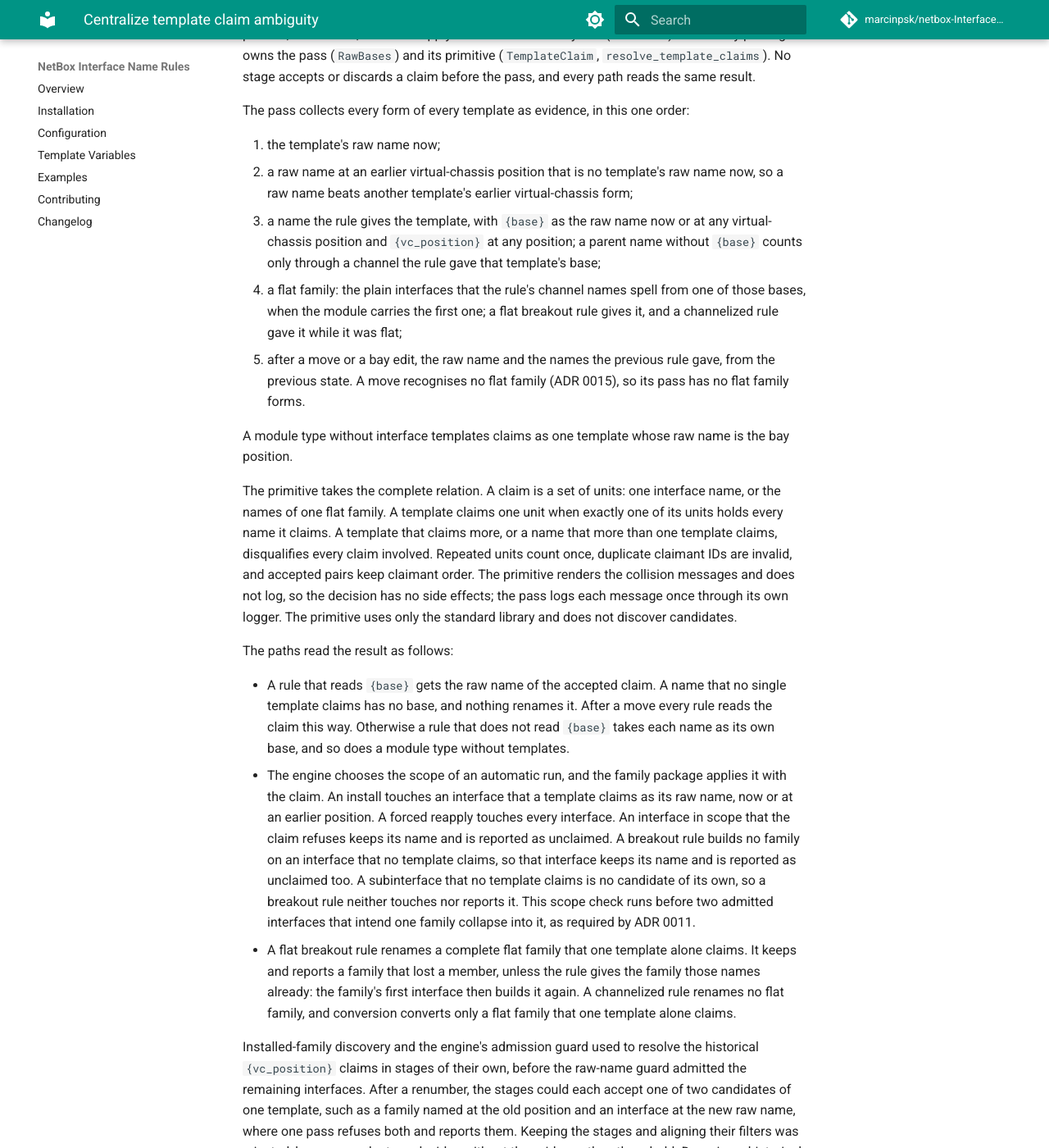
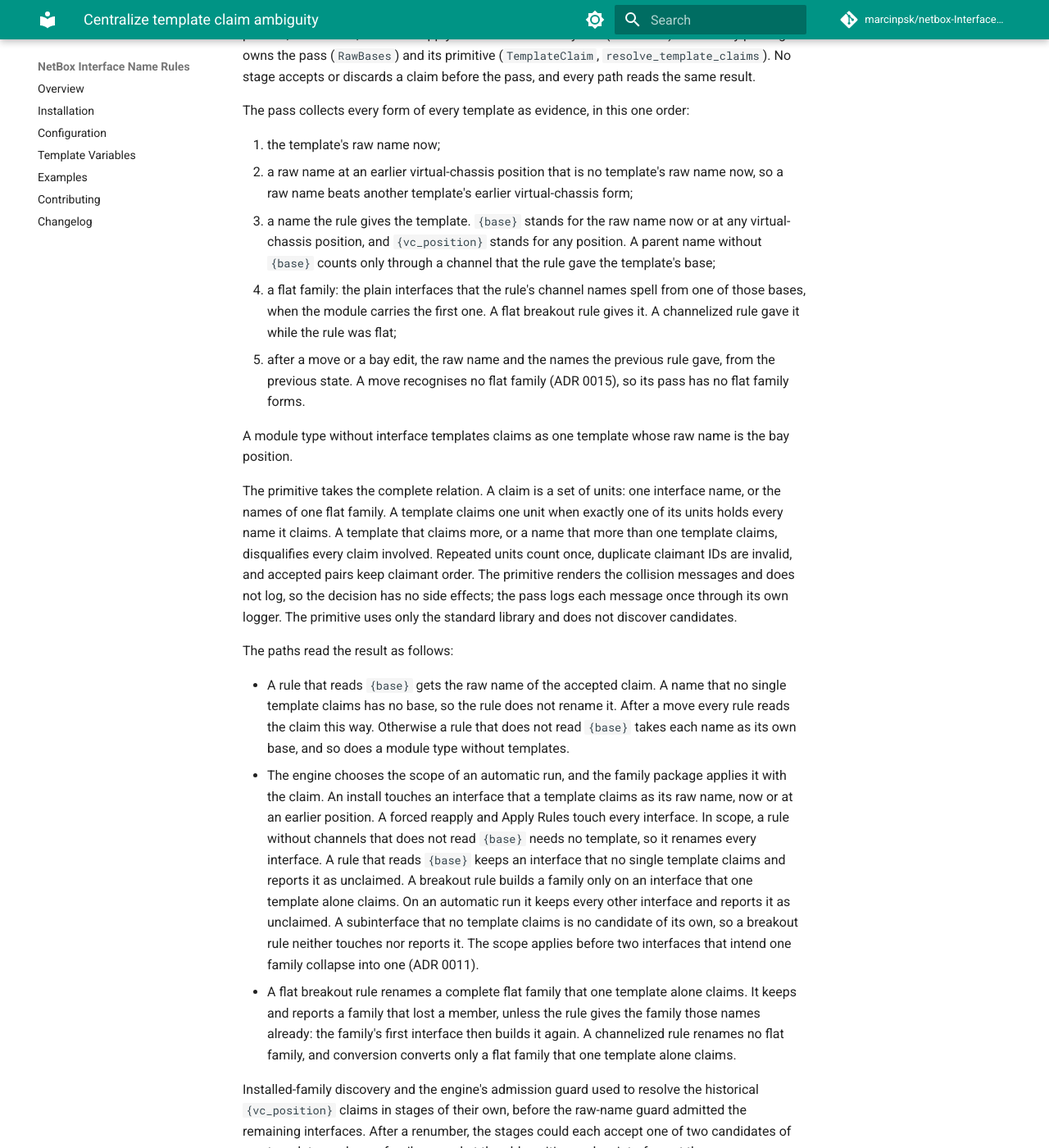
Before and after one commit to marcinpsk/netbox-InterfaceNameRules-plugin, an MkDocs documentation site: the page built from docs/adr/0013-centralize-template-claim-ambiguity.md, in a window 1280 px wide and 1400 px high, scrolled down 227 px. Shown: the whole window at 82% size. Built offline with MkDocs 1.6.1 and Material for MkDocs 9.7.7, drawn with Linux system fonts in a browser that asks for light colours; comment, search, counter and statistics services are not loaded.

Commit message:
fix(claims): rename a refused raw name under a rule without {base}
An install and a forced reapply kept a raw name that the claim refuses,
also for a rule without channels that does not read {base}. Apply
Rules renamed the same name, so the paths disagreed. The old install
admitted every exact raw name for such a rule too.

Such a rule needs no template: each name is its own base. So the scope
alone decides now. An install renames each name that a template claims
as its raw name, refused or not. A forced reapply renames every name.
The claim still decides for a rule that reads {base}, for a breakout
rule, and for every rule after a move.

This is a coordinator decision, recorded for the operator: install and
the forced reapply follow Apply Rules and ADR 0013 here. ADR 0013 and
the configuration guide state the scope exactly.

Refs: #129

```diff
--- a/docs/adr/0013-centralize-template-claim-ambiguity.md
+++ b/docs/adr/0013-centralize-template-claim-ambiguity.md
@@ -16,12 +16,12 @@ The pass collects every form of every template as evidence, in this one order:
 1. the template's raw name now;
 2. a raw name at an earlier virtual-chassis position that is no template's raw name now, so a raw
    name beats another template's earlier virtual-chassis form;
-3. a name the rule gives the template, with `{base}` as the raw name now or at any virtual-chassis
-   position and `{vc_position}` at any position; a parent name without `{base}` counts only through
-   a channel the rule gave that template's base;
+3. a name the rule gives the template. `{base}` stands for the raw name now or at any virtual-chassis
+   position, and `{vc_position}` stands for any position. A parent name without `{base}` counts only
+   through a channel that the rule gave the template's base;
 4. a flat family: the plain interfaces that the rule's channel names spell from one of those bases,
-   when the module carries the first one; a flat breakout rule gives it, and a channelized rule gave
-   it while it was flat;
+   when the module carries the first one. A flat breakout rule gives it. A channelized rule gave it
+   while the rule was flat;
 5. after a move or a bay edit, the raw name and the names the previous rule gave, from the previous
    state. A move recognises no flat family (ADR 0015), so its pass has no flat family forms.
 
@@ -38,17 +38,18 @@ uses only the standard library and does not discover candidates.
 The paths read the result as follows:
 
 - A rule that reads `{base}` gets the raw name of the accepted claim. A name that no single template
-  claims has no base, and nothing renames it. After a move every rule reads the claim this way.
-  Otherwise a rule that does not read `{base}` takes each name as its own base, and so does a module
-  type without templates.
+  claims has no base, so the rule does not rename it. After a move every rule reads the claim this
+  way. Otherwise a rule that does not read `{base}` takes each name as its own base, and so does a
+  module type without templates.
 - The engine chooses the scope of an automatic run, and the family package applies it with the
-  claim. An install touches an interface that a
-  template claims as its raw name, now or at an earlier position. A forced reapply touches every
-  interface. An interface in scope that the claim refuses keeps its name and is reported as
-  unclaimed. A breakout rule builds no family on an interface that no template claims, so that
-  interface keeps its name and is reported as unclaimed too. A subinterface that no template claims
-  is no candidate of its own, so a breakout rule neither touches nor reports it. This scope check
-  runs before two admitted interfaces that intend one family collapse into it, as required by ADR 0011.
+  claim. An install touches an interface that a template claims as its raw name, now or at an
+  earlier position. A forced reapply and Apply Rules touch every interface. In scope, a rule without
+  channels that does not read `{base}` needs no template, so it renames every interface. A rule that
+  reads `{base}` keeps an interface that no single template claims and reports it as unclaimed. A
+  breakout rule builds a family only on an interface that one template alone claims. On an automatic
+  run it keeps every other interface and reports it as unclaimed. A subinterface that no template
+  claims is no candidate of its own, so a breakout rule neither touches nor reports it. The scope
+  applies before two interfaces that intend one family collapse into one (ADR 0011).
 - A flat breakout rule renames a complete flat family that one template alone claims. It keeps and
   reports a family that lost a member, unless the rule gives the family those names already: the
   family's first interface then builds it again. A channelized rule renames no flat family, and
```
Also changed, not shown: docs/configuration.md (+4 -5 lines), 3 other files.
